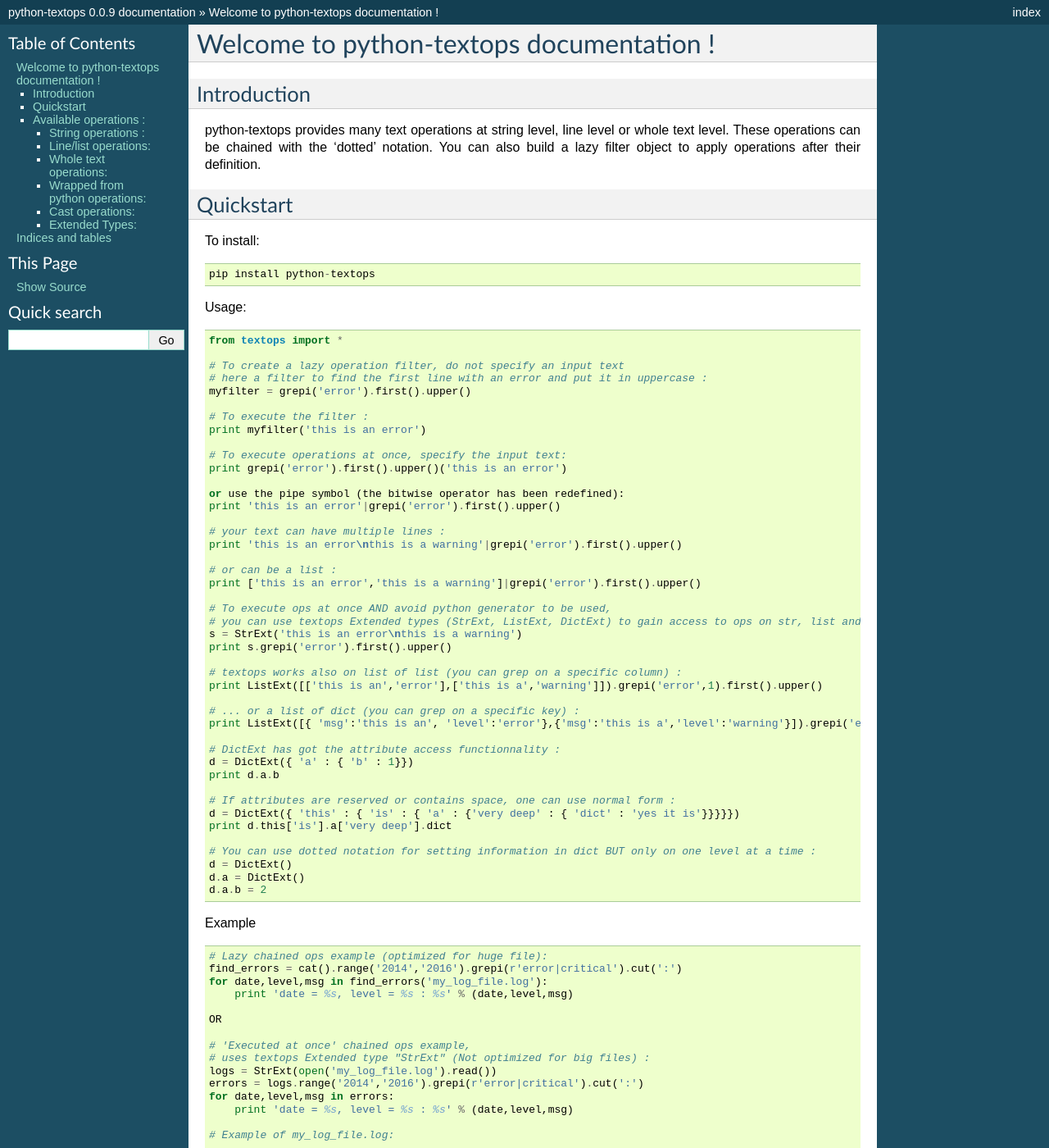
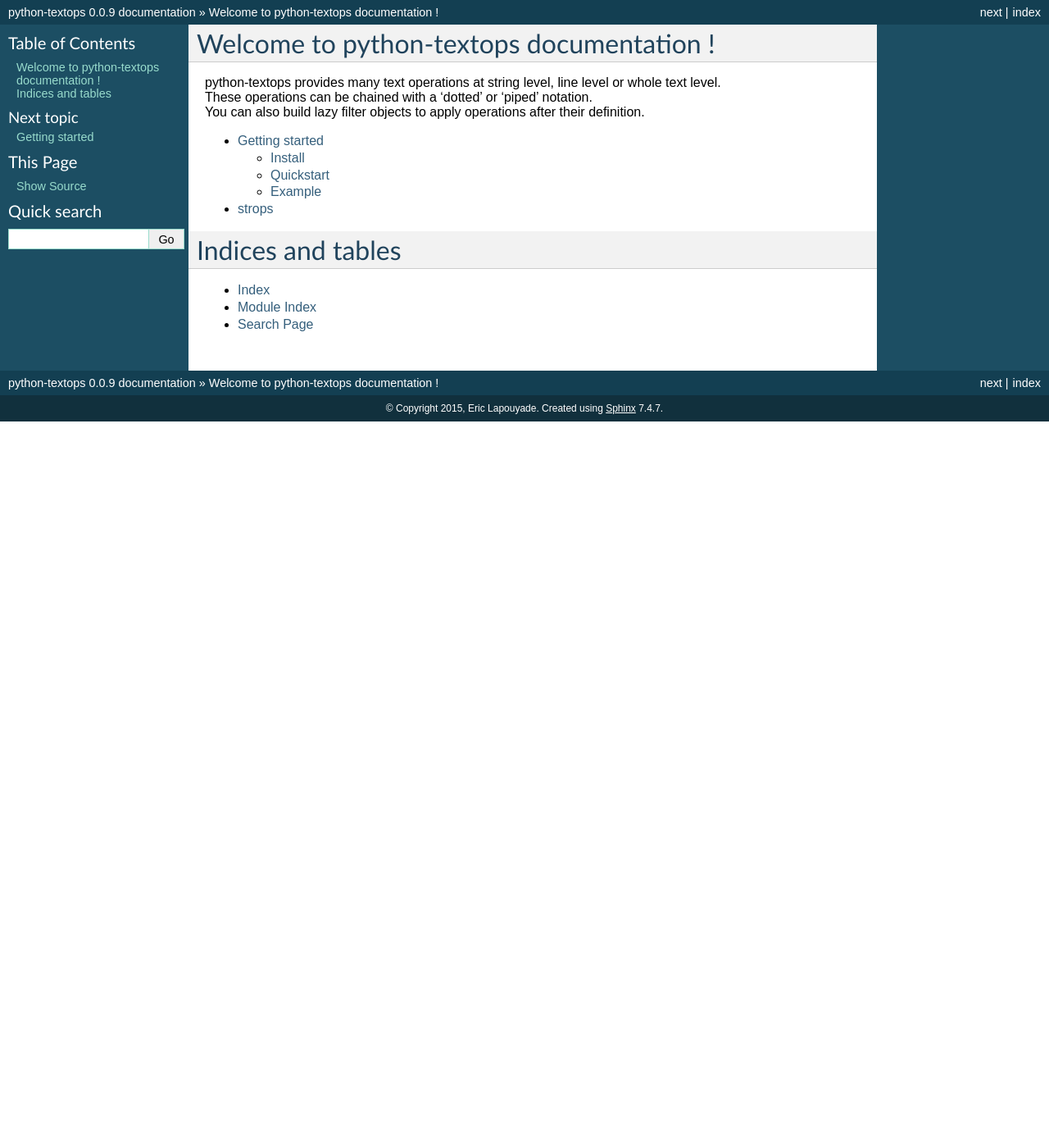
Before and after one commit to elapouya/python-textops3, a Sphinx documentation site: the page built from docs/index.rst, in a window 1280 px wide and 1400 px high. Shown: the whole window at 82% size. Built offline with Sphinx 7.4.7, drawn with Linux system fonts in a browser that asks for light colours; some of the changed text lies outside the part shown.

Commit message:
Add some docs

```diff
--- a/README.rst
+++ b/README.rst
@@ -6,7 +6,7 @@ Introduction
 ------------
 
 python-textops provides many text operations at string level, line level or whole text level.
-These operations can be chained with the 'dotted' notation or 'piped' notation.
+These operations can be chained with a 'dotted' or 'piped' notation.
 You can also build a lazy filter object to apply operations after their definition.
 
 
@@ -65,8 +65,8 @@ Usage::
     print ListExt([{ 'msg':'this is an', 'level':'error'},{'msg':'this is a','level':'warning'}]).grepi('error','level').first()
 
     # textops provides DictExt class that has got the attribute access functionnality :
-    d = DictExt({ 'a' : { 'b' : 1}})
-    print d.a.b
+    d = DictExt({ 'a' : { 'b' : 'this is an error'}})
+    print d.a.b.grepi('error').first().upper()
 
     # If attributes are reserved or contains space, one can use normal form :
     d = DictExt({ 'this' : { 'is' : { 'a' : {'very deep' : { 'dict' : 'yes it is'}}}}})
--- a/docs/conf.py
+++ b/docs/conf.py
@@ -19,6 +19,7 @@ import os
 # add these directories to sys.path here. If the directory is relative to the
 # documentation root, use os.path.abspath to make it absolute, like shown here.
 #sys.path.insert(0, os.path.abspath('.'))
+#sys.path.insert(0, os.path.dirname(os.path.dirname(__file__)))
 
 # -- General configuration ------------------------------------------------
 
--- a/docs/index.rst
+++ b/docs/index.rst
@@ -1,227 +1,18 @@
 .. python-textops documentation master file,
+
 
 Welcome to python-textops documentation !
 =========================================
 
-Introduction
-------------
+| python-textops provides many text operations at string level, line level or whole text level.
+| These operations can be chained with a 'dotted' or 'piped' notation.
+| You can also build lazy filter objects to apply operations after their definition.
 
-python-textops provides many text operations at string level, line level or whole text level.
-These operations can be chained with the 'dotted' notation. You can also build a lazy filter object to
-apply operations after their definition.
+.. toctree::
+   :maxdepth: 2
 
-
-Quickstart
-----------
-
-To install::
-
-    pip install python-textops
-
-Usage::
-
-    from textops import *
-
-    # To create a lazy operation filter, do not specify an input text
-    # here a filter to find the first line with an error and put it in uppercase :
-    myfilter = grepi('error').first().upper()
-
-    # To execute the filter :
-    print myfilter('this is an error')
-
-    # To execute operations at once, specify the input text:
-    print grepi('error').first().upper()('this is an error')
-
-    or use the pipe symbol (the bitwise operator has been redefined):
-    print 'this is an error'|grepi('error').first().upper()
-
-    # your text can have multiple lines :
-    print 'this is an error\nthis is a warning'|grepi('error').first().upper()
-
-    # or can be a list :
-    print ['this is an error','this is a warning']|grepi('error').first().upper()
-
-    # To execute ops at once AND avoid python generator to be used,
-    # you can use textops Extended types (StrExt, ListExt, DictExt) to gain access to ops on str, list and dict:
-    s = StrExt('this is an error\nthis is a warning')
-    print s.grepi('error').first().upper()
-
-    # textops works also on list of list (you can grep on a specific column) :
-    print ListExt([['this is an','error'],['this is a','warning']]).grepi('error',1).first().upper()
-
-    # ... or a list of dict (you can grep on a specific key) :
-    print ListExt([{ 'msg':'this is an', 'level':'error'},{'msg':'this is a','level':'warning'}]).grepi('error','level').first()
-
-    # DictExt has got the attribute access functionnality :
-    d = DictExt({ 'a' : { 'b' : 1}})
-    print d.a.b
-
-    # If attributes are reserved or contains space, one can use normal form :
-    d = DictExt({ 'this' : { 'is' : { 'a' : {'very deep' : { 'dict' : 'yes it is'}}}}})
-    print d.this['is'].a['very deep'].dict
-
-    # You can use dotted notation for setting information in dict BUT only on one level at a time :
-    d = DictExt()
-    d.a = DictExt()
-    d.a.b = 2
-
-
-Example ::
-
-    # Lazy chained ops example (optimized for huge file):
-    find_errors = cat().range('2014','2016').grepi(r'error|critical').cut(':')
-    for date,level,msg in find_errors('my_log_file.log'):
-        print 'date = %s, level = %s : %s' % (date,level,msg)
-
-    OR
-
-    # 'Executed at once' chained ops example,
-    # uses textops Extended type "StrExt" (Not optimized for big files) :
-    logs = StrExt(open('my_log_file.log').read())
-    errors = logs.range('2014','2016').grepi(r'error|critical').cut(':')
-    for date,level,msg in errors:
-        print 'date = %s, level = %s : %s' % (date,level,msg)
-
-    # Example of my_log_file.log:
-
-    2013-03-01:Info:textops rocks
-    2014-11-01:Info:you can also use pipe symbole to inject data in the ops
-    2015-05-22:Error:textops can manage huge file
-    2015-07-23:Critical:it uses generators along the chained ops when possible
-    2016-09-12:Info:textops provides extended basic types : StrExt, DictExt, ListExt, UnicodeExt
-
-    # Result:
-
-    date = 2015-05-22, level = Error : textops can manage huge file
-    date = 2015-07-23, level = Critical : it uses generators along the chained ops when possible
-
-
-
-Available operations :
-----------------------
-
-String operations :
-...................
-
-* cut
-* cutca
-* cutdct
-* cutkv
-* cutre
-* echo
-* length
-* matches
-* splitln
-
-Line/list operations:
-.....................
-
-* after
-* afteri
-* before
-* beforei
-* between
-* betweenb
-* betweenbi
-* betweeni
-* cat
-* doreduce
-* first
-* formatdicts
-* formatitems
-* grep
-* grepc
-* grepci
-* grepcv
-* grepcvi
-* grepi
-* grepv
-* grepvi
-* haspattern
-* haspatterni
-* head
-* iffn
-* last
-* mapfn
-* mapif
-* merge_dicts
-* range
-* rmblank
-* run
-* sed
-* sedi
-* slice
-* span
-* subitem
-* subitems
-* tail
-* uniq
-
-Whole text operations:
-......................
-
-* find_first_pattern
-* find_first_patterni
-* find_pattern
-* find_patterni
-* find_patterns
-* find_patternsi
-* mgrep
-* mgrepi
-* mgrepv
-* mgrepvi
-* parse_indented
-* parseg
-* parsegi
-* parsek
-* parseki
-* parsekv
-* parsekvi
-* state_pattern
-
-Wrapped from python operations:
-...............................
-
-* alltrue
-* anytrue
-* dosort
-* getmax
-* getmin
-* linenbr
-
-Cast operations:
-................
-
-* todatetime
-* tofloat
-* toint
-* tolist
-* toliste
-* toslug
-* tostr
-* tostre
-* tostrenl
-* tostrnl
-
-Extended Types:
-...............
-
-* DictExt
-* ListExt
-* StrExt
-* UnicodeExt
-
-.. rubric:: Functions index
-
-.. currentmodule:: textops
-
-.. to list all function : grep "def " *.py | sed -e 's,^def ,,' -e 's,(.*,,' | sort
-
-.. rubric:: Functions documentation
-
-.. automodule:: textops
-   :members:
-
+   intro
+   strops
 
 Indices and tables
 ==================
```
Also changed, not shown: docs/intro.rst (added, +128 -0 lines), docs/strops.rst (added, +10 -0 lines), 2 other files.
